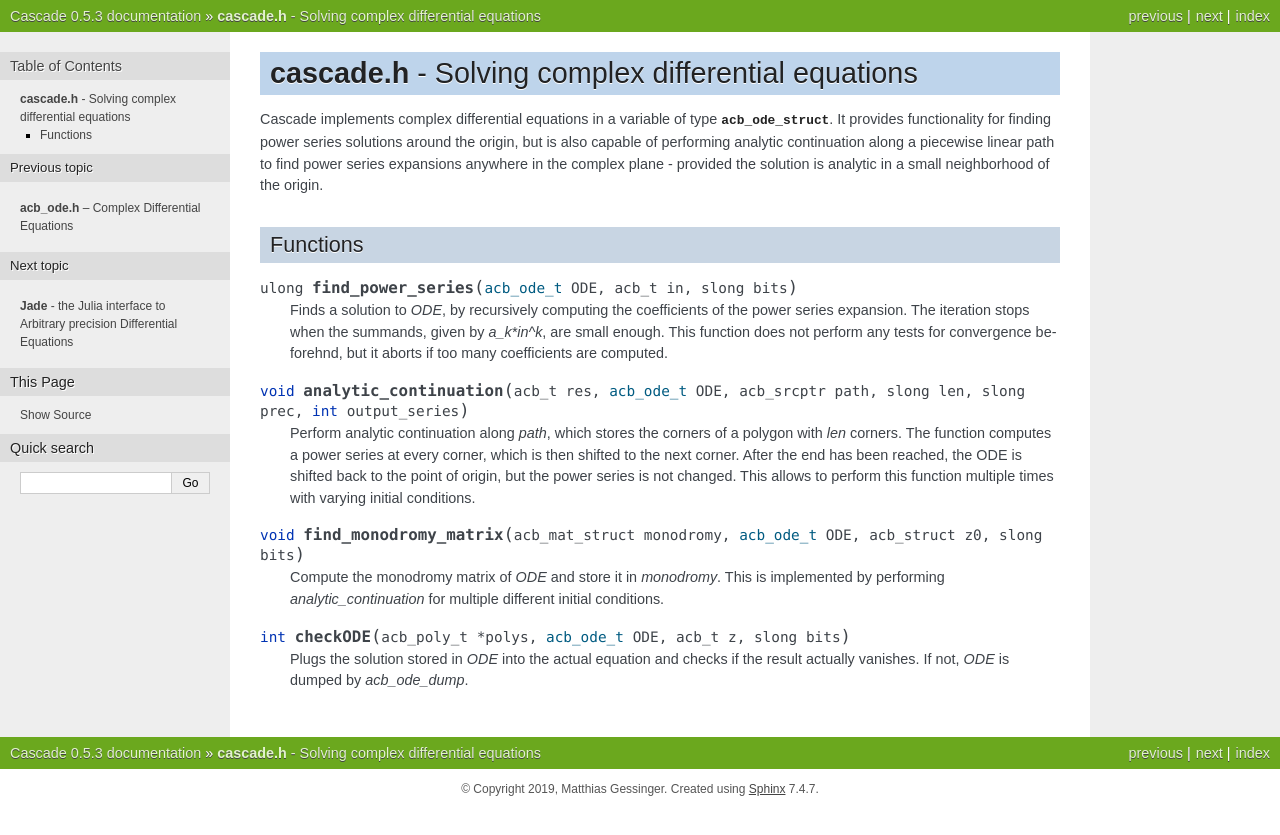
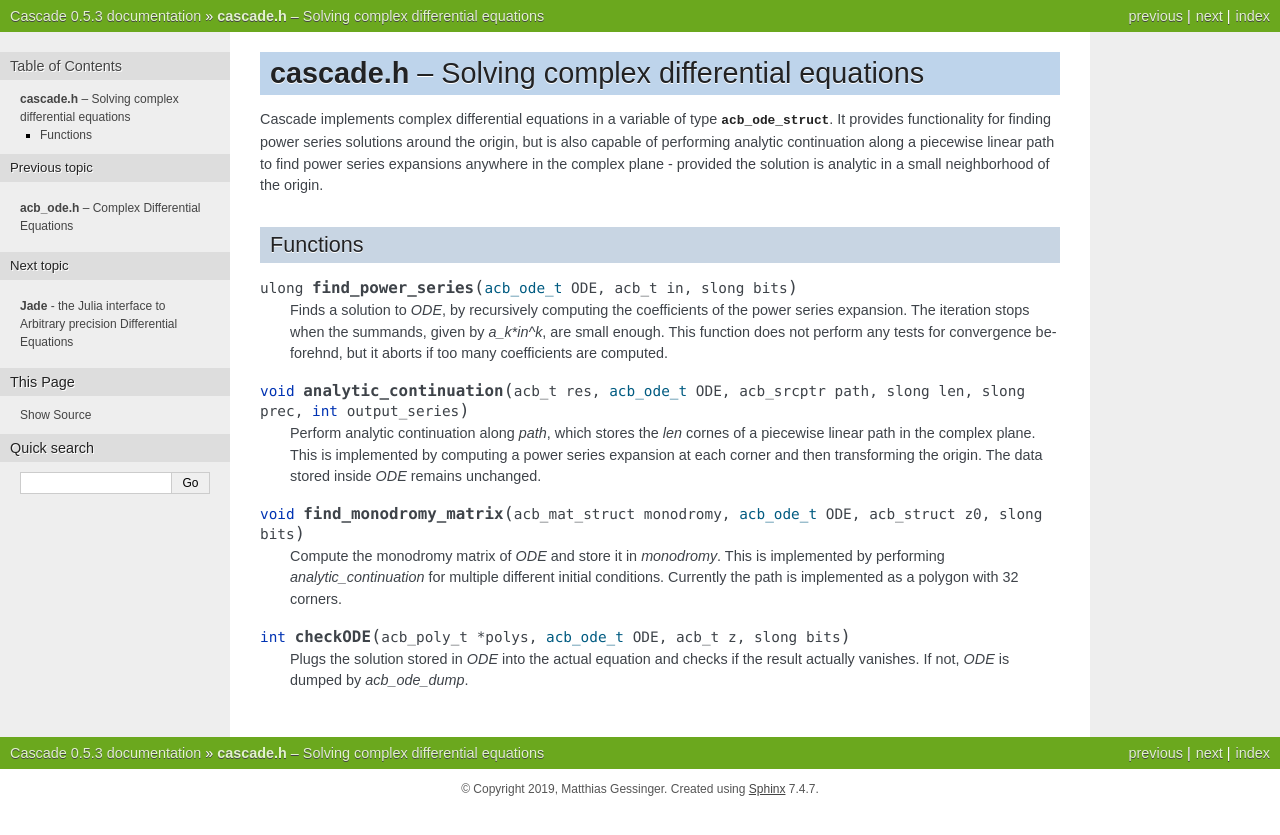
Before and after one commit to MGessinger/Cascade, a Sphinx documentation site: the page built from doc/source/cascade.rst, in a window 1280 px wide. Shown: the top 835 px of the page. Built offline with Sphinx 7.4.7, drawn with Linux system fonts in a browser that asks for light colours.

Commit message:
Rewrite explanation of analytic cont.

```diff
--- a/doc/source/cascade.rst
+++ b/doc/source/cascade.rst
@@ -1,7 +1,7 @@
 .. _Cascade:
 
-**cascade.h** - Solving complex differential equations
-======================================================
+**cascade.h** -- Solving complex differential equations
+==================================================================================
 
 Cascade implements complex differential equations in a variable of type :type:`acb_ode_struct`. It provides functionality for finding power series solutions around the origin, but is also capable of performing analytic continuation along a piecewise linear path to find power series expansions anywhere in the complex plane - provided the solution is analytic in a small neighborhood of the origin.
 
@@ -14,11 +14,11 @@ Functions
 
 .. function:: void analytic_continuation (acb_t res, acb_ode_t ODE, acb_srcptr path, slong len, slong prec, int output_series)
 
-    Perform analytic continuation along *path*, which stores the corners of a polygon with *len* corners. The function computes a power series at every corner, which is then shifted to the next corner. After the end has been reached, the ODE is shifted back to the point of origin, but the power series is not changed. This allows to perform this function multiple times with varying initial conditions.
+    Perform analytic continuation along *path*, which stores the *len* cornes of a piecewise linear path in the complex plane. This is implemented by computing a power series expansion at each corner and then transforming the origin. The data stored inside *ODE* remains unchanged.
 
 .. function:: void find_monodromy_matrix (acb_mat_struct monodromy, acb_ode_t ODE, acb_struct z0, slong bits)
 
-    Compute the monodromy matrix of *ODE* and store it in *monodromy*. This is implemented by performing `analytic_continuation` for multiple different initial conditions.
+    Compute the monodromy matrix of *ODE* and store it in *monodromy*. This is implemented by performing `analytic_continuation` for multiple different initial conditions. Currently the path is implemented as a polygon with 32 corners.
 
 .. function:: int checkODE (acb_poly_t *polys, acb_ode_t ODE, acb_t z, slong bits)
 
```
